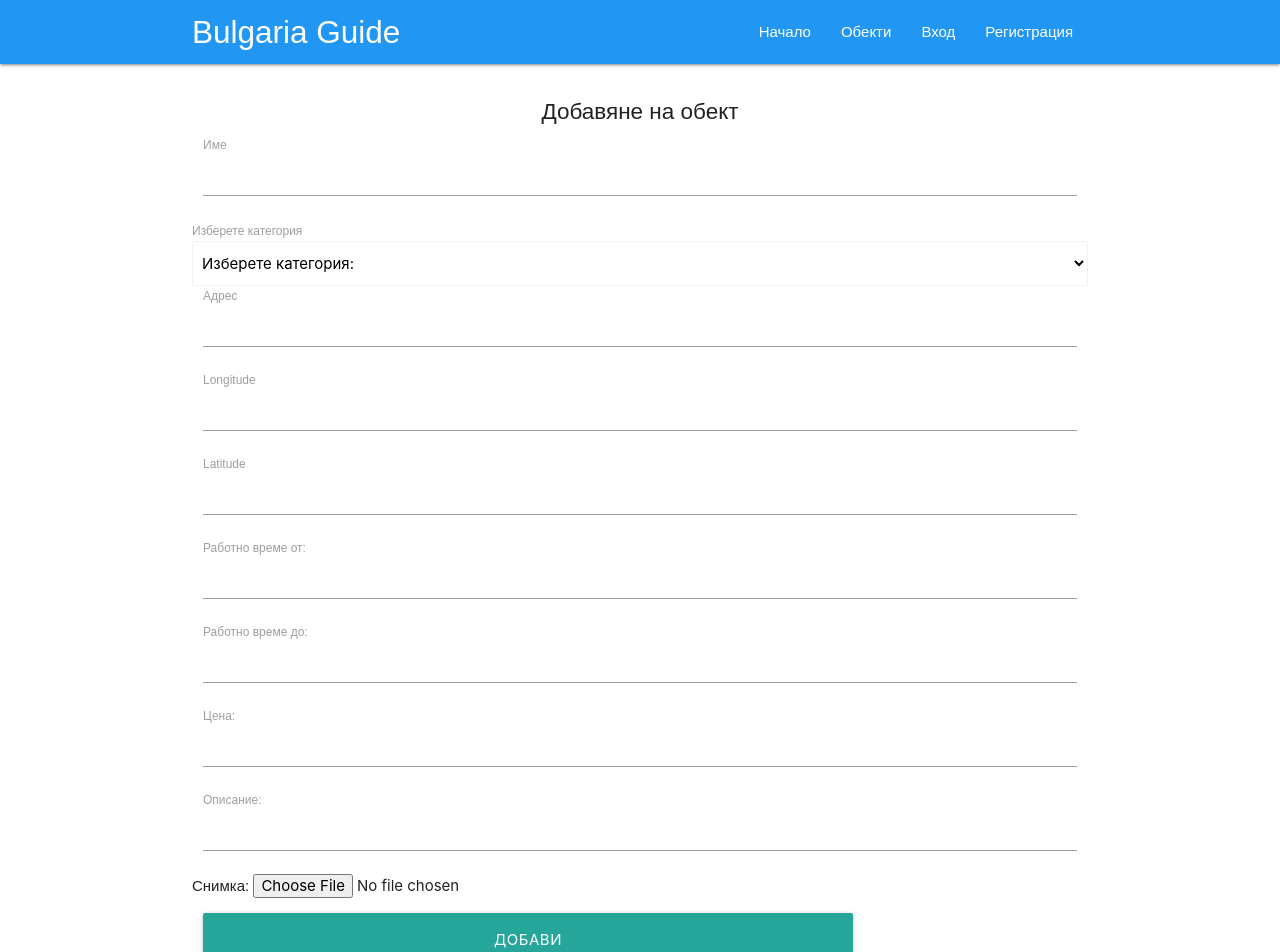
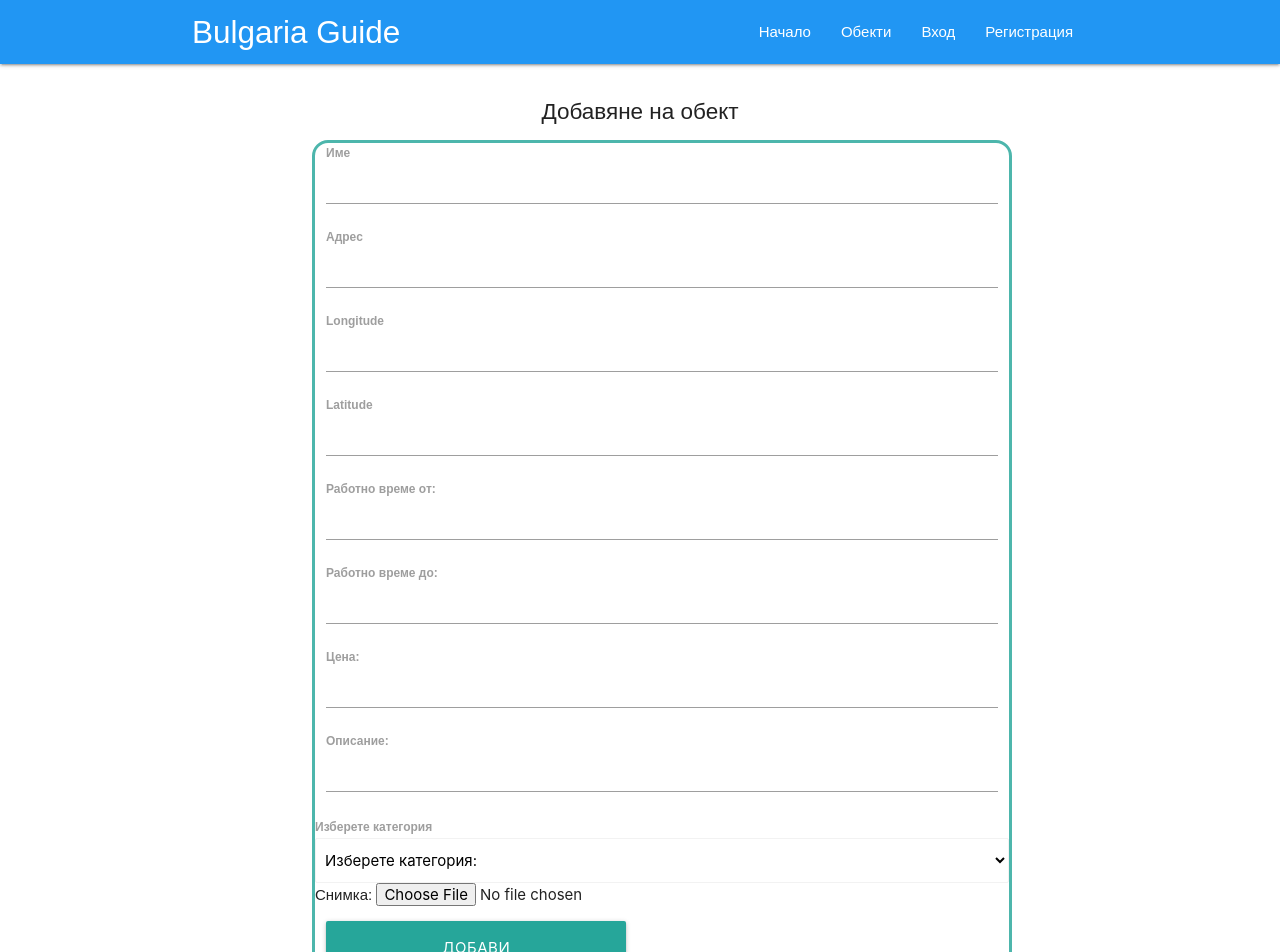
Before and after one commit to Bulgaria-Guide/bulgaria-guide, a React (Create React App) app in the folder web-app/: page /sight/add in a window 1280 px wide. Shown: the top 952 px of the page. Built offline with nearby package versions, Linux system fonts and the light colour scheme.

Commit message:
design changes

```diff
--- a/web-app/src/Components/Sights/New/Form/index.js
+++ b/web-app/src/Components/Sights/New/Form/index.js
@@ -3,6 +3,7 @@ import { Redirect } from 'react-router-dom';
 import useAccount from 'hooks/useAccount';
 import TextField from 'Components/UI/Field/Text';
 import APIClient from 'ApiClient';
+import './styles.css';
 
 const SightForm = () => {
   const [shouldRedirect, setShouldRedirect] = useState(false);
@@ -31,9 +32,16 @@ const SightForm = () => {
       <form
         className="col s12"
         onSubmit={handleSubmit}>
-        <div className="row">
+        <div className="field">
           <TextField fieldName="name" label="Име" />
-          <label>Изберете категория</label>
+          <TextField fieldName="address" label="Адрес" />
+          <TextField fieldName="longitude" label="Longitude" />
+          <TextField fieldName="latitude" label="Latitude" />
+          <TextField fieldName="workingTimeFrom" label="Работно време от:" />
+          <TextField fieldName="workingTimeTo" label="Работно време до:" />
+          <TextField fieldName="price" label="Цена:" />
+          <TextField fieldName="description" label="Описание:" />
+          <label class="label-style"> Изберете категория</label>
           <select
             defaultValue=""
             name="category"
@@ -44,13 +52,6 @@ const SightForm = () => {
             <option value="sports">Спортни</option>
             <option value="rest">Отдих</option>
           </select>
-          <TextField fieldName="address" label="Адрес" />
-          <TextField fieldName="longitude" label="Longitude" />
-          <TextField fieldName="latitude" label="Latitude" />
-          <TextField fieldName="workingTimeFrom" label="Работно време от:" />
-          <TextField fieldName="workingTimeTo" label="Работно време до:" />
-          <TextField fieldName="price" label="Цена:" />
-          <TextField fieldName="description" label="Описание:" />
           <div>
             <span>Снимка: </span>
             <input type="file" name="picture" />
@@ -61,7 +62,8 @@ const SightForm = () => {
               className="waves-effect waves-light btn-large"
               style={{
                 'zIndex': 0,
-                'flex': 1
+                'flex': 1,
+                'width': 300,
               }}
               id="button"
               type="submit"
--- /dev/null
+++ b/web-app/src/Components/Sights/New/Form/styles.css
@@ -0,0 +1,20 @@
+.field {
+    border: 3px solid;
+    border-radius: 16px;
+    border-color: #4db6ac;
+    margin-bottom: 38px;
+    position: absolute;
+    height: 850px;
+    width: 700px;
+    margin: -100px 0 0 -200px;
+    top: 30%;
+    left: 40%;
+}
+
+.label-style{
+  font-weight: bold;
+}
+
+#button {
+    width: 100%;
+ }
--- a/web-app/src/Components/UI/Field/Text/index.js
+++ b/web-app/src/Components/UI/Field/Text/index.js
@@ -10,7 +10,8 @@ const TextField = ({ fieldName, label }) => (
       className="active"
       style={{
         'backgroundColor': 'transparent',
-        'paddingLeft': 0
+        'paddingLeft': 0,
+        'font-weight': 'bold'
       }}
       htmlFor="textarea1">{label}
     </label>
--- a/web-app/src/Components/UI/Text/styles.css
+++ b/web-app/src/Components/UI/Text/styles.css
@@ -2,5 +2,4 @@
     font-family: Georgia, 'Times New Roman', Times, serif;
     font-size: 16px;
     line-height: 24px;
-    font-weight: bold;
 }
```
